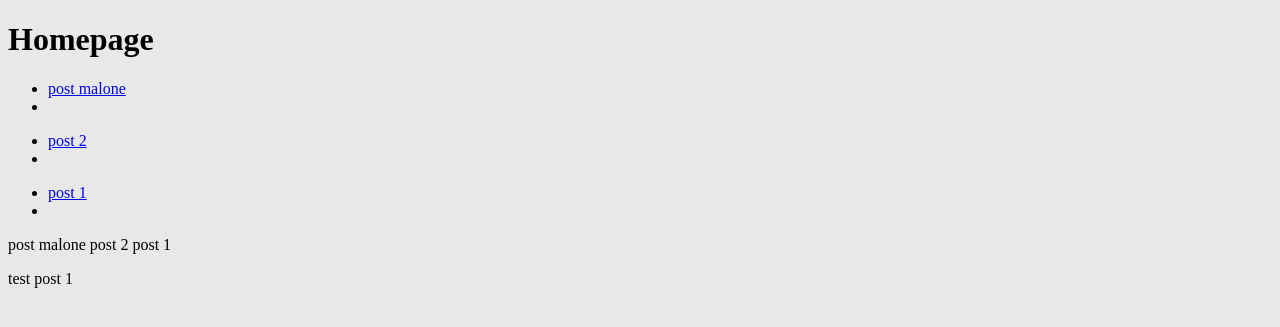
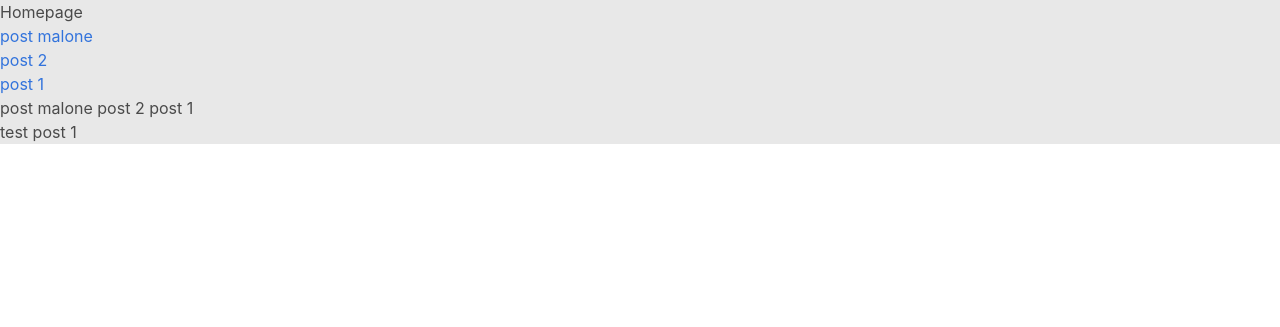
Before and after one commit to burnschristine/christinerubyburns.com, a Jekyll site: the page built from index.md, in a window 1280 px wide. Shown: the top 327 px of the page. Built offline with Jekyll 4.4.1, drawn with Linux system fonts in a browser that asks for light colours; nearby versions of some CDN libraries.

Commit message:
Adding bulma to styles
adding bulma so it will accept my styles from codepen

```diff
--- a/_layouts/default.html
+++ b/_layouts/default.html
@@ -5,6 +5,8 @@
   <meta name="viewport" content="width=device-width, initial-scale=1.0">
   <meta http-equiv="X-UA-Compatible" content="ie=edge">
   <title>Document</title>
+  <link rel="stylesheet" href="https://cdnjs.cloudflare.com/ajax/libs/bulma/0.7.1/css/bulma.min.css">
+    <script defer src="https://use.fontawesome.com/releases/v5.0.7/js/all.js"></script>
 </head>
 <body>
 
```
